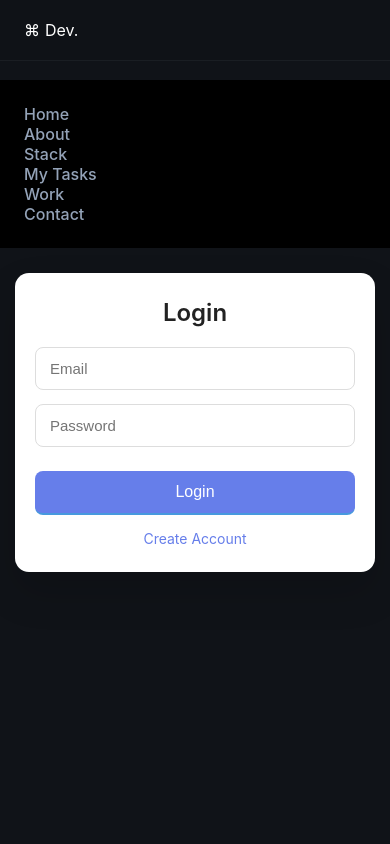
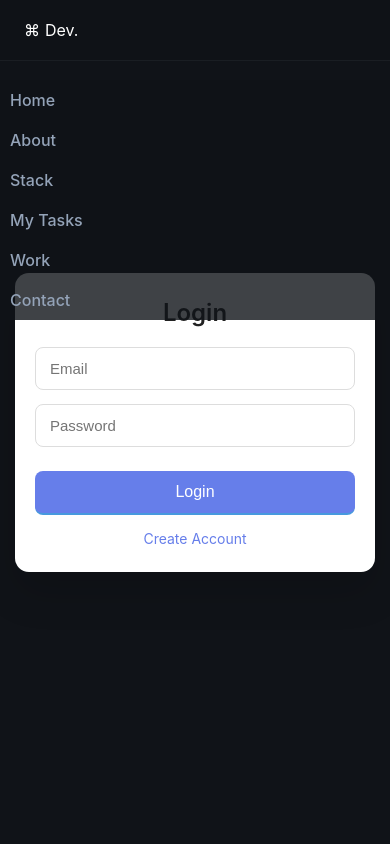
Before and after one commit to AmarJeetSharma6802/taskFronted, a React (Vite) app: page / in a window 390 px wide. Shown: the top 844 px of the page. Built offline with nearby package versions, Linux system fonts and the light colour scheme.

Commit message:
last css

```diff
--- a/src/index.css
+++ b/src/index.css
@@ -86,6 +86,7 @@ body {
 
 .avatar-wrapper {
   position: relative;
+
 }
 
 .avatar {
@@ -482,17 +483,18 @@ top:80px ;
 left: 0;
 width: 100%;
 height: auto;
-background-color: black;
+background: rgba(16,19,24,0.8);
 color: #00d6c1;
-padding: 1.5rem;
   }
  .nav-links a{
     display: flex;
     flex-direction: column;
     margin-left: inherit;
+    padding: 10px;
   }
-  .flex_bards_user_tag{
+  .avatar-wrapper{
     display: flex;
-    gap: 10px;
+    gap: 1rem;
+    align-items: center;
   }
 }
```
